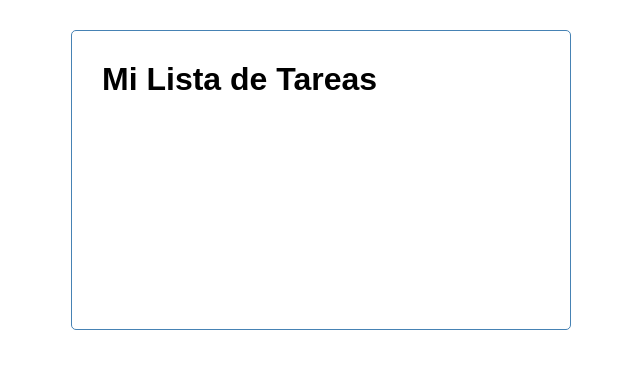
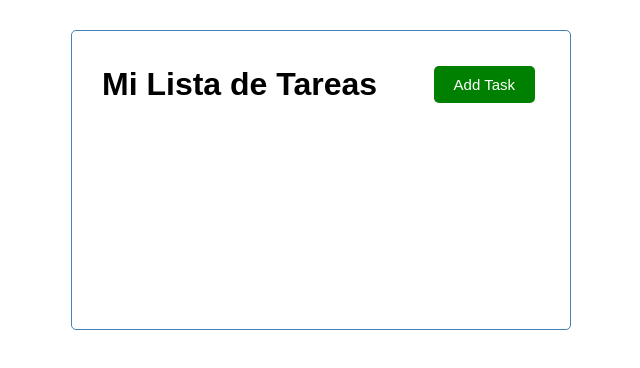
Before and after one commit to lautarobg2/task-list, an Angular app: page / in a window 1280 px wide. Shown: the top 368 px of the page, without its empty margins (319-959 px from the left). Built offline with nearby package versions, Linux system fonts and the light colour scheme.

Commit message:
primer boton verde

```diff
--- a/src/app/app.module.ts
+++ b/src/app/app.module.ts
@@ -3,11 +3,13 @@
 
 import { AppComponent } from './app.component';
 import { HeaderComponent } from './components/header/header.component';
+import { ButtonComponent } from './components/button/button.component';
 
 @NgModule({
   declarations: [
     AppComponent,
-    HeaderComponent
+    HeaderComponent,
+    ButtonComponent
   ],
   imports: [
     BrowserModule
--- /dev/null
+++ b/src/app/components/button/button.component.html
@@ -0,0 +1,6 @@
+<button class="btn"
+        [ngStyle]="{'background-color': color}"
+        (click)="onClick()"
+>
+        {{ text }}
+</button>
--- /dev/null
+++ b/src/app/components/button/button.component.ts
@@ -0,0 +1,23 @@
+import { Component, OnInit, Input, Output, EventEmitter } from '@angular/core';
+
+@Component({
+  selector: 'app-button',
+  templateUrl: './button.component.html',
+  styleUrls: ['./button.component.css']
+})
+export class ButtonComponent implements OnInit {
+
+  @Input() text: string = "";
+  @Input() color: string = "";
+  @Output() btnClick = new EventEmitter();
+
+  constructor() { }
+
+  ngOnInit(): void {
+  }
+
+  onClick(){
+    this.btnClick.emit();
+  }
+
+}
--- a/src/app/components/header/header.component.html
+++ b/src/app/components/header/header.component.html
@@ -1 +1,4 @@
-<h1>{{ title }}</h1>
+<header>
+    <h1>{{ title }}</h1>
+    <app-button color="green" text="Add Task" (btnClick)="toggleAddTask()"></app-button>
+</header>
--- a/src/app/components/header/header.component.ts
+++ b/src/app/components/header/header.component.ts
@@ -14,4 +14,8 @@
   ngOnInit(): void {
   }
 
+  toggleAddTask(){
+    console.log("toggleClick")
+  }
+
 }
```
Also changed, not shown: src/app/components/button/button.component.css (added).
